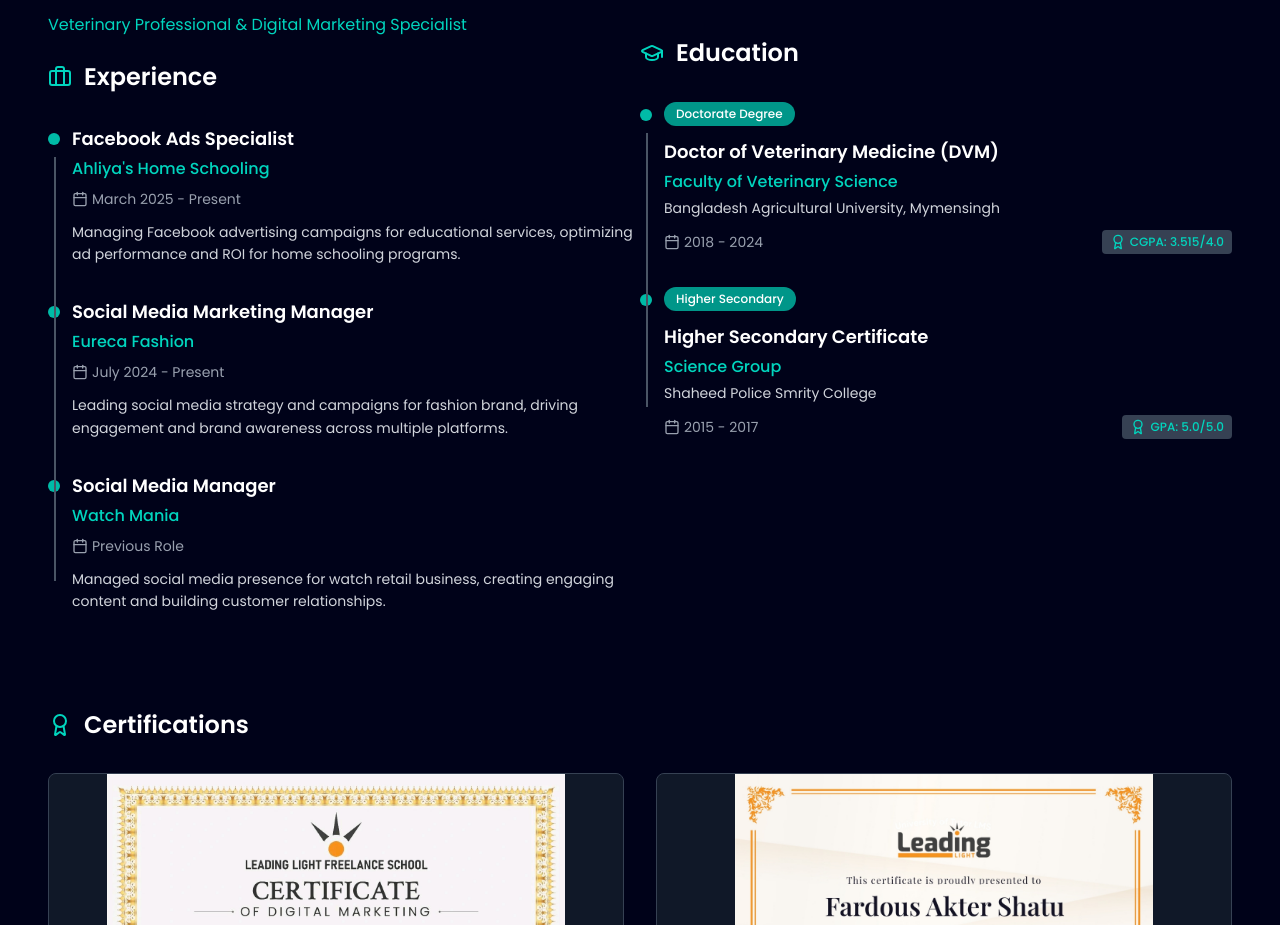
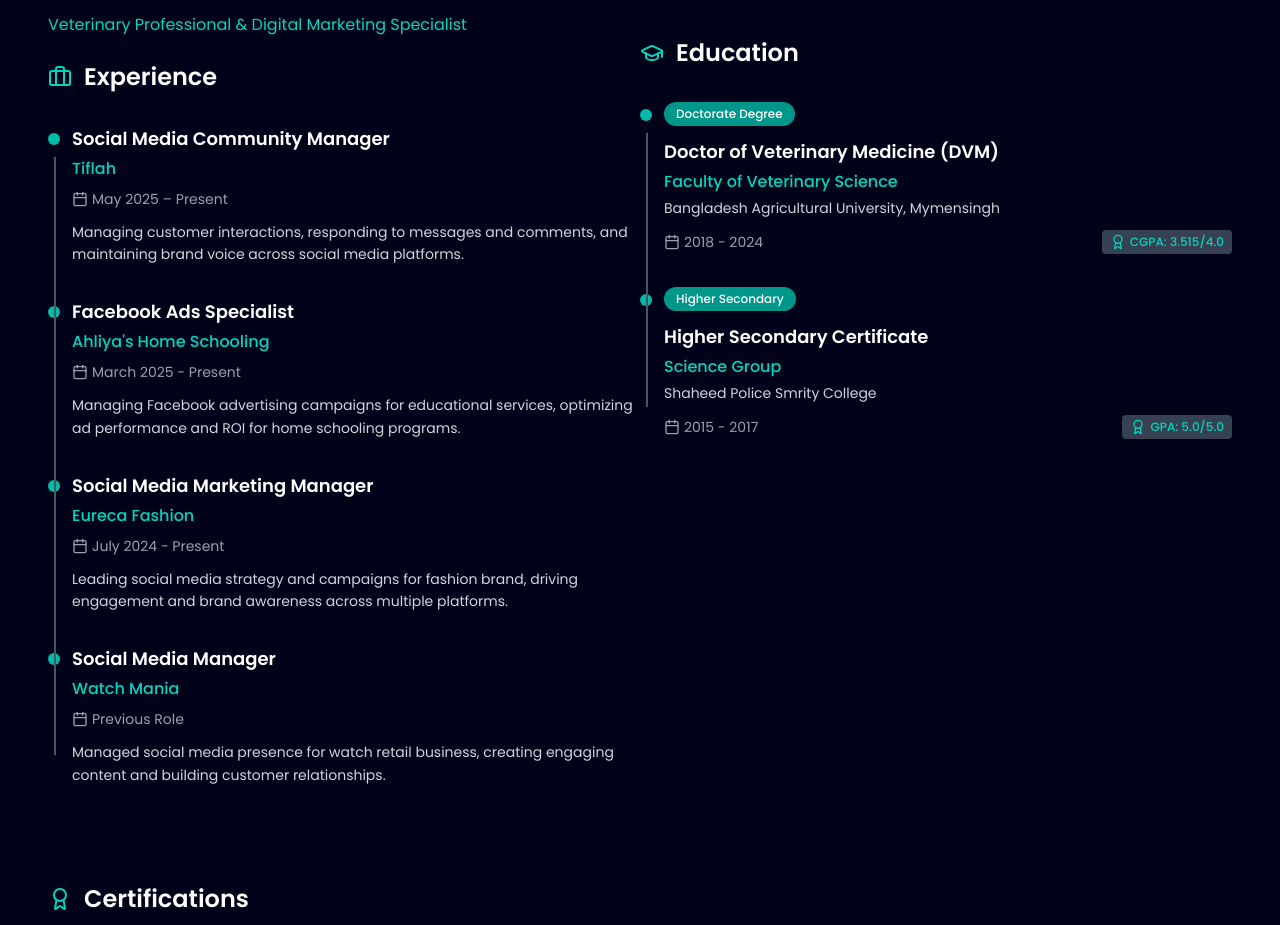
Before and after one commit to mehedii-h03/shatu, a Next.js app: page / in a window 1280 px wide. Shown: the part 4989-5914 px from the top of the page. Built offline with nearby package versions, Linux system fonts and the light colour scheme.

Commit message:
experience added

```diff
--- a/package.json
+++ b/package.json
@@ -14,7 +14,7 @@
     "react": "^19.0.0",
     "react-dom": "^19.0.0",
     "react-icons": "^5.5.0",
-    "swiper": "^11.2.8"
+    "swiper": "^11.2.10"
   },
   "devDependencies": {
     "@eslint/eslintrc": "^3",
--- a/src/components/ResumeComponent.tsx
+++ b/src/components/ResumeComponent.tsx
@@ -28,6 +28,26 @@
             </div>
 
             <div className="space-y-8 relative">
+              {/* Facebook Ads Specialist */}
+              <div className="relative">
+                <div className="absolute left-0 top-2 w-3 h-3 bg-teal-500 rounded-full"></div>
+                <div className="ml-6">
+                  <h3 className="text-lg font-semibold text-white mb-1">
+                    Social Media Community Manager
+                  </h3>
+                  <p className="text-teal-400 font-medium mb-2">Tiflah</p>
+                  <div className="flex items-center text-gray-400 text-sm mb-3">
+                    <Calendar className="w-4 h-4 mr-1" />
+                    <span>May 2025 – Present</span>
+                  </div>
+                  <p className="text-gray-300 text-sm leading-relaxed">
+                    Managing customer interactions, responding to messages and
+                    comments, and maintaining brand voice across social media
+                    platforms.
+                  </p>
+                </div>
+              </div>
+
               {/* Facebook Ads Specialist */}
               <div className="relative">
                 <div className="absolute left-0 top-2 w-3 h-3 bg-teal-500 rounded-full"></div>
```
Also changed, not shown: 1 other file (tests, documents, lock files or other folders).
